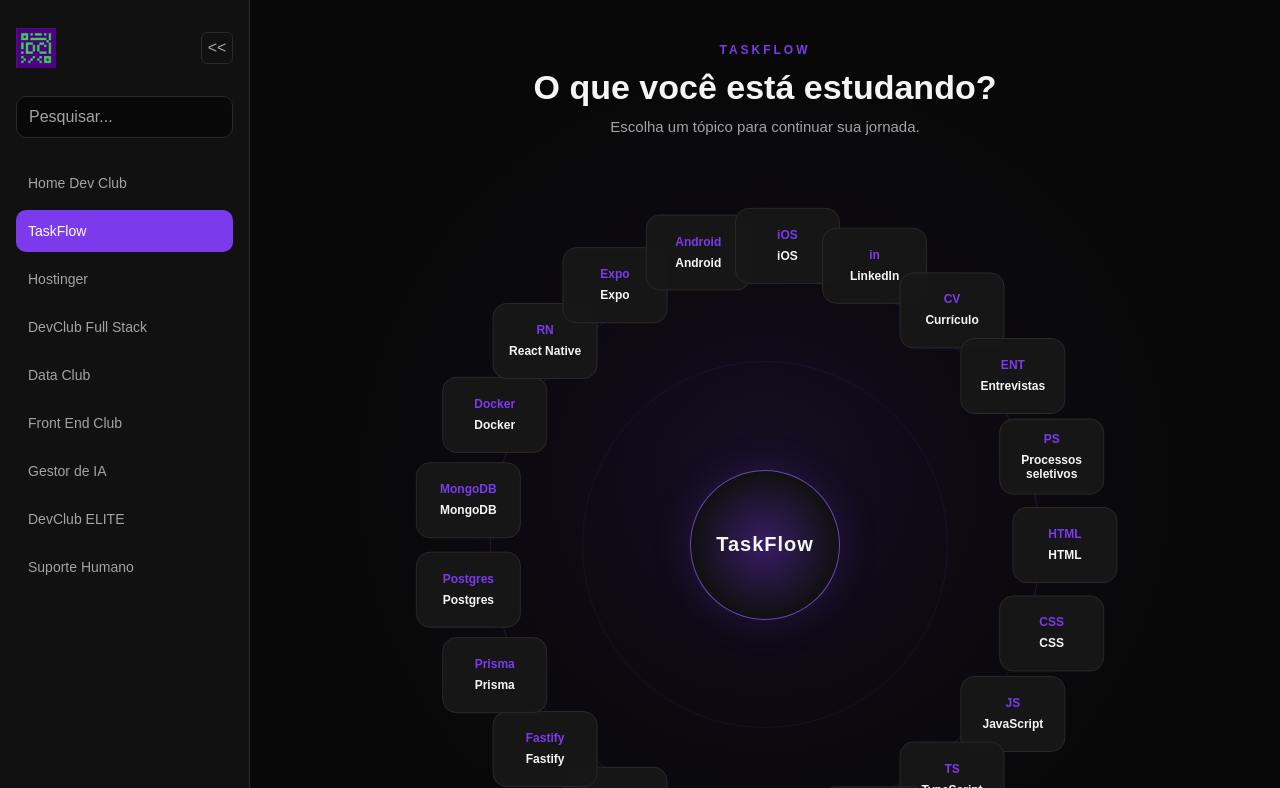
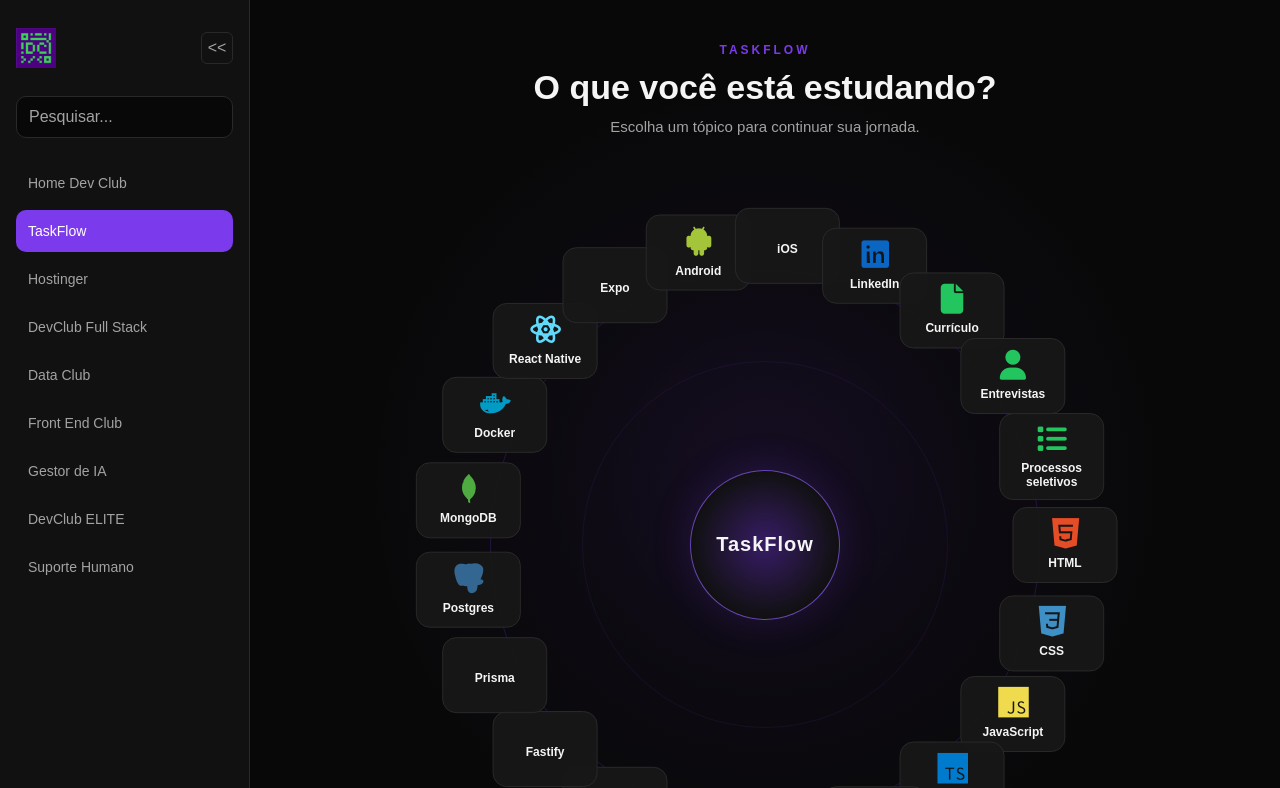
Before and after one commit to pabliciosousa49-lang/TaskFlow-DevClub, a plain HTML site: page frontend/index.html in a window 1280 px wide. Both pictures are taken after a click on the link "TaskFlow". Shown: the top 788 px of the page. Drawn offline with nearby package versions, Linux system fonts and the light colour scheme.

Commit message:
Adição: Todas os icones atualizados

```diff
--- a/frontend/css/style.css
+++ b/frontend/css/style.css
@@ -319,12 +319,10 @@
     overflow: hidden;
 
     background:
-        radial-gradient(
-            circle at center,
+        radial-gradient(circle at center,
             rgba(124, 58, 237, 0.12) 0%,
             rgba(124, 58, 237, 0.04) 30%,
-            transparent 60%
-        ),
+            transparent 60%),
         var(--cor-fundo);
 }
 
@@ -446,11 +444,9 @@
     border-radius: 50%;
 
     background:
-        radial-gradient(
-            circle,
+        radial-gradient(circle,
             rgba(124, 58, 237, 0.35),
-            rgba(17, 17, 17, 0.95) 70%
-        );
+            rgba(17, 17, 17, 0.95) 70%);
 
     box-shadow:
         0 0 40px rgba(124, 58, 237, 0.18);
@@ -500,11 +496,11 @@
     transform: translate(-50%, -50%);
 
     transition:
-    transform 0.6s ease,
-    opacity 0.6s ease,
-    border-color 0.25s ease,
-    background-color 0.25s ease,
-    box-shadow 0.25s ease;
+        transform 0.6s ease,
+        opacity 0.6s ease,
+        border-color 0.25s ease,
+        background-color 0.25s ease,
+        box-shadow 0.25s ease;
 
     z-index: 3;
 }
@@ -527,12 +523,20 @@
 
 /* Ícone temporário */
 .topico-icone {
-    color: var(--cor-principal);
-
-    font-size: 12px;
+    font-size: 30px;
     font-weight: 700;
+    color: var(--cor-sucesso);
 }
 
+/* Ícones de carreira — Apresentação - diferenciar conteúdos profissionais */
+
+.icone-linkedin {
+    color: #0a66c2;
+}
+
+.icone-carreira {
+    color: var(--cor-sucesso);
+}
 
 /* Nome da tecnologia */
 .topico-nome {
--- a/frontend/index.html
+++ b/frontend/index.html
@@ -9,6 +9,9 @@
 
   <!-- Devicon — Ícones - disponibilizar ícones das tecnologias -->
   <link rel="stylesheet" href="https://cdn.jsdelivr.net/gh/devicons/devicon@latest/devicon.min.css">
+
+  <!-- Font Awesome — Ícones - disponibilizar ícones para conteúdos de carreira -->
+  <link rel="stylesheet" href="https://cdnjs.cloudflare.com/ajax/libs/font-awesome/6.7.2/css/all.min.css">
   <link rel="stylesheet" href="./css/style.css">
 </head>
 
@@ -172,39 +175,39 @@
             <!-- Front End — Seleção - disponibilizar conteúdos de desenvolvimento front-end -->
 
             <button class="topico-taskflow topico-frontend" type="button" data-categoria="frontend" data-topico="html">
-              <span class="topico-icone">HTML</span>
+              <i class="devicon-html5-plain colored topico-icone"></i>
               <span class="topico-nome">HTML</span>
             </button>
 
 
             <button class="topico-taskflow topico-frontend" type="button" data-categoria="frontend" data-topico="css">
-              <span class="topico-icone">CSS</span>
+              <i class="devicon-css3-plain colored topico-icone"></i>
               <span class="topico-nome">CSS</span>
             </button>
 
 
             <button class="topico-taskflow topico-frontend" type="button" data-categoria="frontend"
               data-topico="javascript">
-              <span class="topico-icone">JS</span>
+              <i class="devicon-javascript-plain colored topico-icone"></i>
               <span class="topico-nome">JavaScript</span>
             </button>
 
 
             <button class="topico-taskflow topico-frontend" type="button" data-categoria="frontend"
               data-topico="typescript">
-              <span class="topico-icone">TS</span>
+              <i class="devicon-typescript-plain colored topico-icone"></i>
               <span class="topico-nome">TypeScript</span>
             </button>
 
 
             <button class="topico-taskflow topico-frontend" type="button" data-categoria="frontend" data-topico="react">
-              <span class="topico-icone">React</span>
+              <i class="devicon-react-plain colored topico-icone"></i>
               <span class="topico-nome">React</span>
             </button>
 
 
             <button class="topico-taskflow topico-frontend" type="button" data-categoria="frontend" data-topico="vite">
-              <span class="topico-icone">Vite</span>
+              <i class="devicon-vitejs-plain colored topico-icone"></i>
               <span class="topico-nome">Vite</span>
             </button>
 
@@ -217,44 +220,44 @@
             <!-- Back End — Seleção - disponibilizar conteúdos de desenvolvimento back-end -->
 
             <button class="topico-taskflow topico-backend" type="button" data-categoria="backend" data-topico="node">
-              <span class="topico-icone">Node</span>
+              <i class="devicon-nodejs-plain colored topico-icone"></i>
               <span class="topico-nome">Node</span>
             </button>
 
 
             <button class="topico-taskflow topico-backend" type="button" data-categoria="backend" data-topico="express">
-              <span class="topico-icone">Express</span>
+              <i class="devicon-express-plain colored topico-icone"></i>
               <span class="topico-nome">Express</span>
             </button>
 
 
             <button class="topico-taskflow topico-backend" type="button" data-categoria="backend" data-topico="fastify">
-              <span class="topico-icone">Fastify</span>
+              <i class="devicon-fastify-plain colored topico-icone"></i>
               <span class="topico-nome">Fastify</span>
             </button>
 
 
             <button class="topico-taskflow topico-backend" type="button" data-categoria="backend" data-topico="prisma">
-              <span class="topico-icone">Prisma</span>
+              <i class="devicon-prisma-plain colored topico-icone"></i>
               <span class="topico-nome">Prisma</span>
             </button>
 
 
             <button class="topico-taskflow topico-backend" type="button" data-categoria="backend"
               data-topico="postgres">
-              <span class="topico-icone">Postgres</span>
+              <i class="devicon-postgresql-plain colored topico-icone"></i>
               <span class="topico-nome">Postgres</span>
             </button>
 
 
             <button class="topico-taskflow topico-backend" type="button" data-categoria="backend" data-topico="mongodb">
-              <span class="topico-icone">MongoDB</span>
+              <i class="devicon-mongodb-plain colored topico-icone"></i>
               <span class="topico-nome">MongoDB</span>
             </button>
 
 
             <button class="topico-taskflow topico-backend" type="button" data-categoria="backend" data-topico="docker">
-              <span class="topico-icone">Docker</span>
+              <i class="devicon-docker-plain colored topico-icone"></i>
               <span class="topico-nome">Docker</span>
             </button>
 
@@ -268,25 +271,25 @@
 
             <button class="topico-taskflow topico-mobile" type="button" data-categoria="mobile"
               data-topico="react-native">
-              <span class="topico-icone">RN</span>
+              <i class="devicon-react-plain colored topico-icone"></i>
               <span class="topico-nome">React Native</span>
             </button>
 
 
             <button class="topico-taskflow topico-mobile" type="button" data-categoria="mobile" data-topico="expo">
-              <span class="topico-icone">Expo</span>
+              <i class="devicon-expo-plain colored topico-icone"></i>
               <span class="topico-nome">Expo</span>
             </button>
 
 
             <button class="topico-taskflow topico-mobile" type="button" data-categoria="mobile" data-topico="android">
-              <span class="topico-icone">Android</span>
+              <i class="devicon-android-plain colored topico-icone"></i>
               <span class="topico-nome">Android</span>
             </button>
 
 
             <button class="topico-taskflow topico-mobile" type="button" data-categoria="mobile" data-topico="ios">
-              <span class="topico-icone">iOS</span>
+              <i class="devicon-ios-plain colored topico-icone"></i>
               <span class="topico-nome">iOS</span>
             </button>
 
@@ -300,28 +303,28 @@
 
             <button class="topico-taskflow topico-carreira" type="button" data-categoria="carreira"
               data-topico="linkedin">
-              <span class="topico-icone">in</span>
+              <i class="fa-brands fa-linkedin topico-icone icone-linkedin"></i>
               <span class="topico-nome">LinkedIn</span>
             </button>
 
 
             <button class="topico-taskflow topico-carreira" type="button" data-categoria="carreira"
               data-topico="curriculo">
-              <span class="topico-icone">CV</span>
+              <i class="fa-regular fa-file topico-icone"></i>
               <span class="topico-nome">Currículo</span>
             </button>
 
 
             <button class="topico-taskflow topico-carreira" type="button" data-categoria="carreira"
               data-topico="entrevistas">
-              <span class="topico-icone">ENT</span>
+              <i class="fa-regular fa-user topico-icone"></i>
               <span class="topico-nome">Entrevistas</span>
             </button>
 
 
             <button class="topico-taskflow topico-carreira" type="button" data-categoria="carreira"
               data-topico="processos-seletivos">
-              <span class="topico-icone">PS</span>
+              <i class="fa-regular fa-list topico-icone"></i>
 
               <span class="topico-nome">
                 Processos seletivos
```
Also changed, not shown: frontend/img/TaskCentro.png (added).
